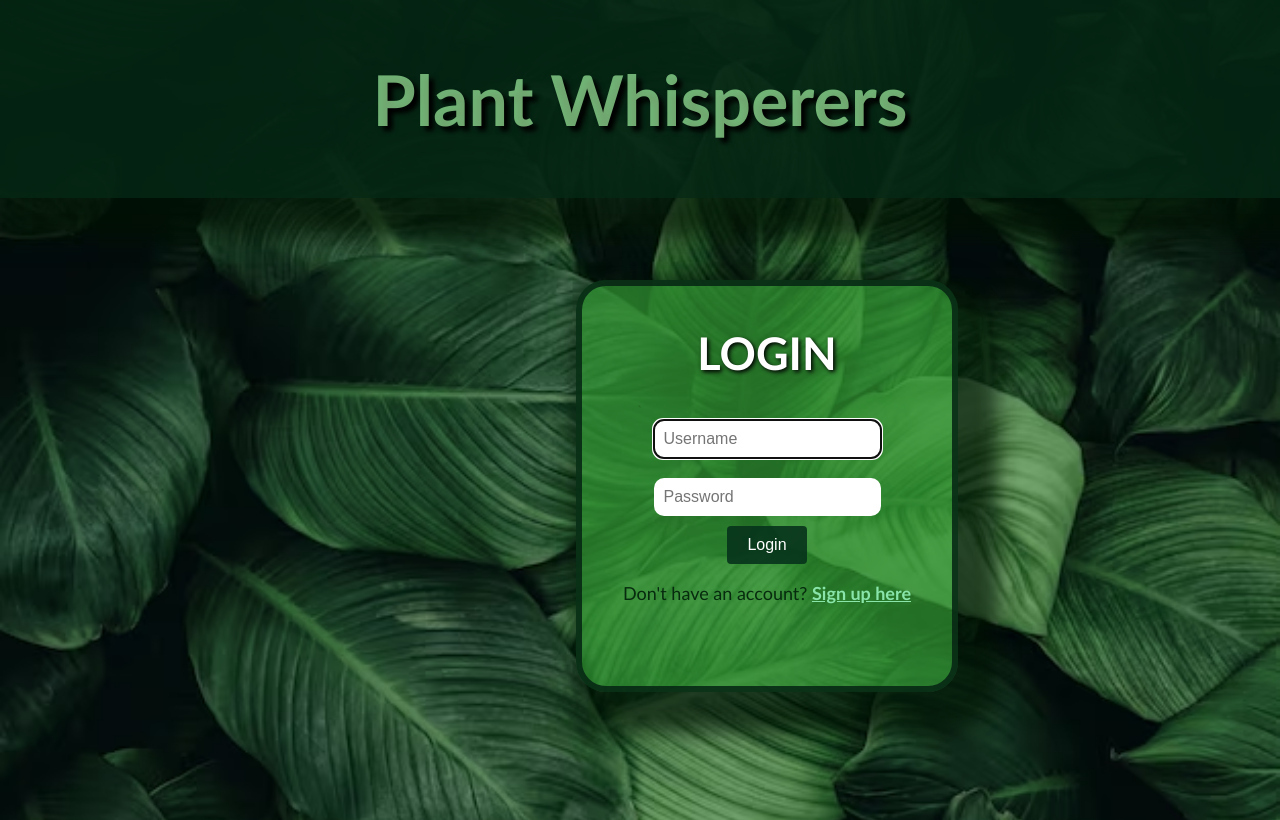
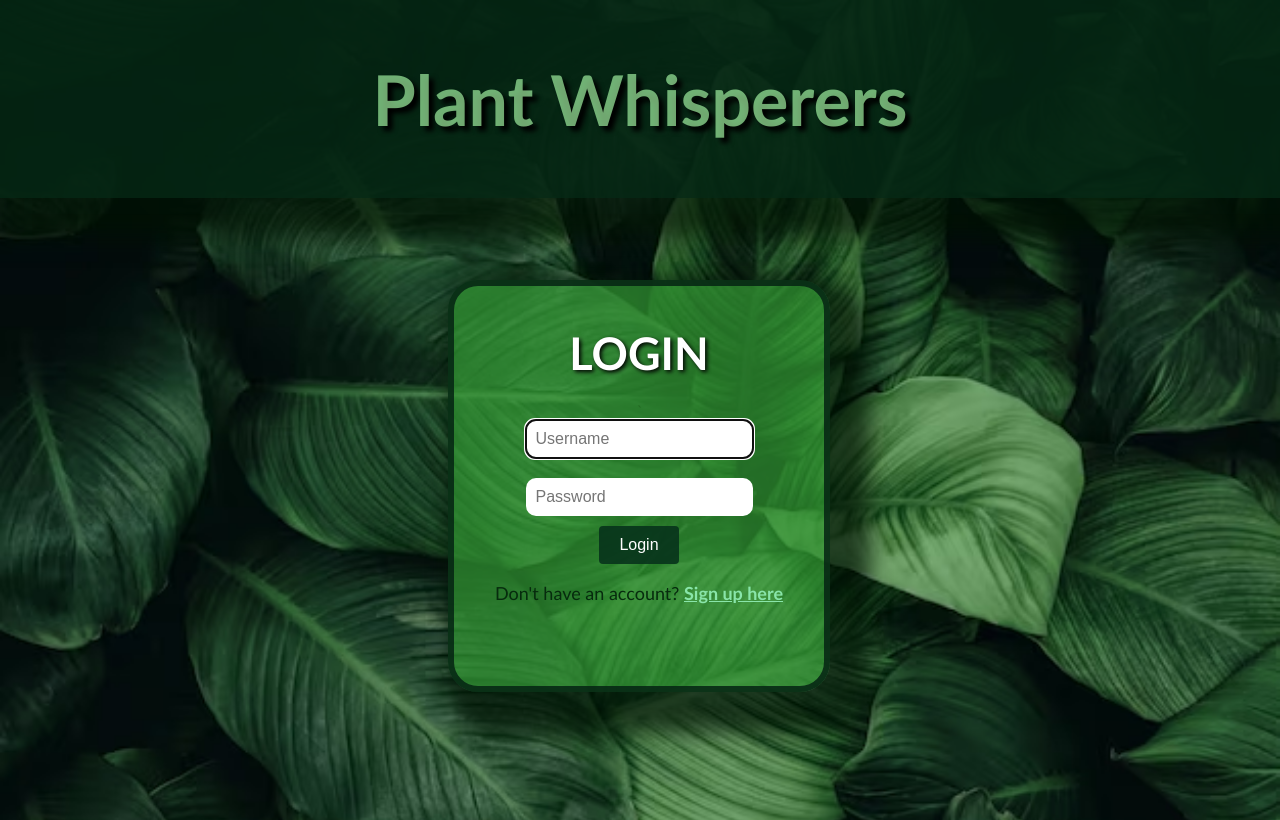
Before and after one commit to alamo2000/CapstonePlantWhisperers, a PHP site: page /login.php in a window 1280 px wide. Run offline with PHP 8.4, Linux system fonts and the light colour scheme.

Commit message:
container change

```diff
--- a/style/login.css
+++ b/style/login.css
@@ -55,7 +55,7 @@ a {
     margin: 0 center;
     position: fixed;
     top: 35%; /* Position it at the top of the viewport */
-    left: 45%; /* Align it to the left */
+    left: 35%; /* Align it to the left */
     background-color:	#339933b1; /* Semi-transparent green background for better readability */
     border-radius: 30px;
     padding: 10px;
```
